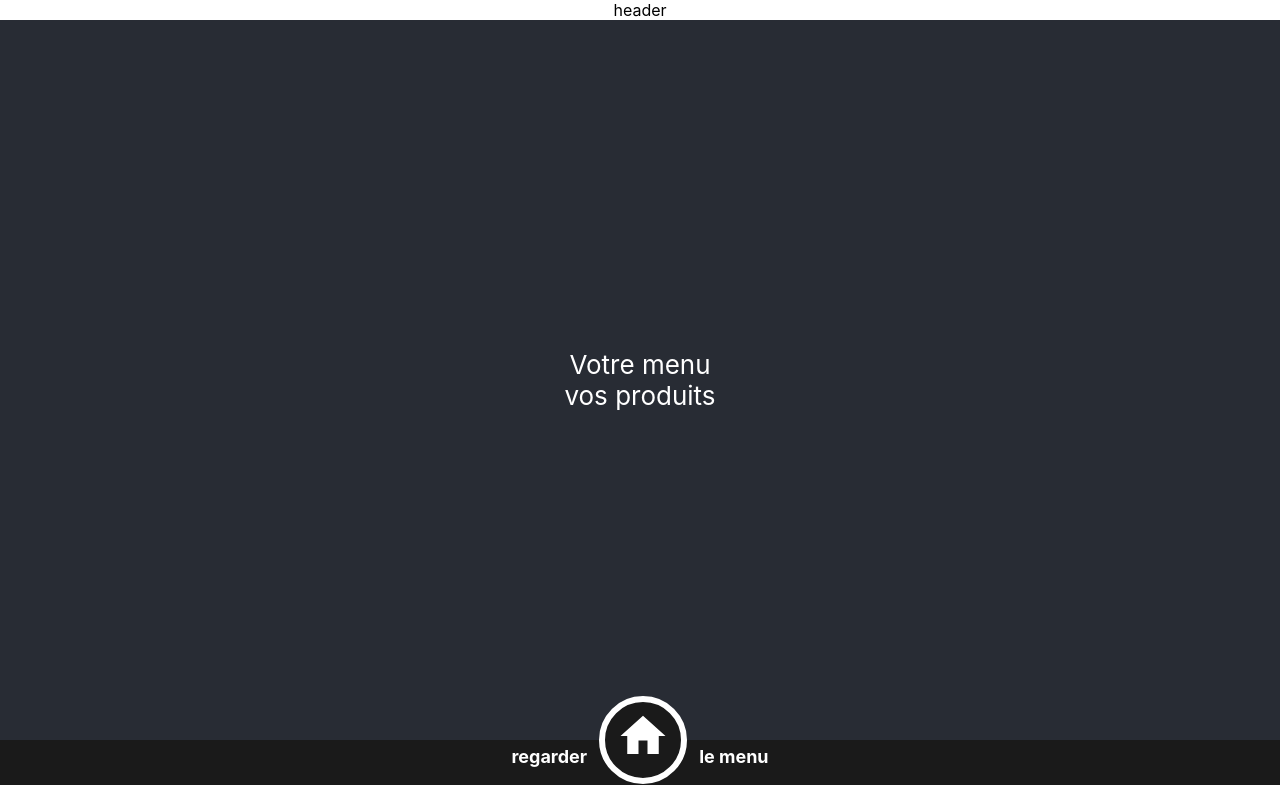
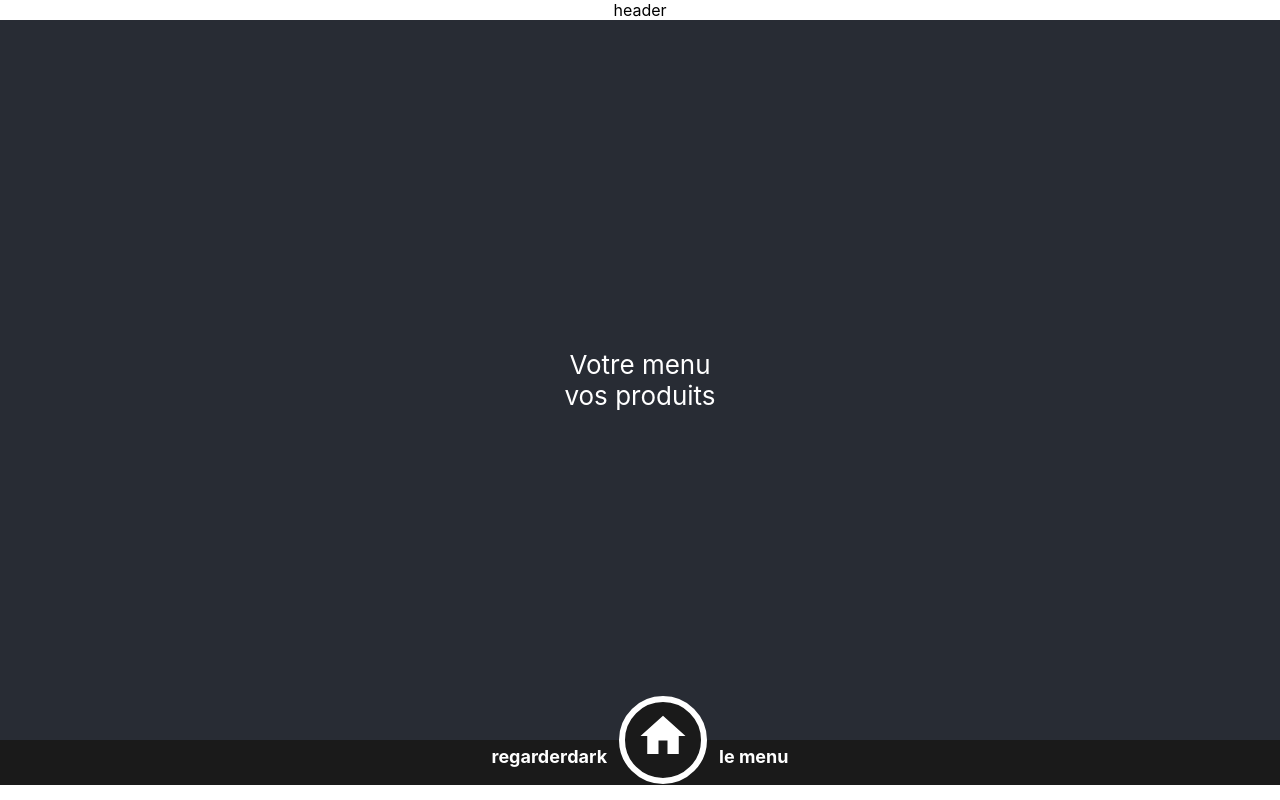
Before and after one commit to vk-573/react-menu-interview, a React (Create React App) app: page /menu in a window 1280 px wide. Built offline with nearby package versions, Linux system fonts and the light colour scheme.

Commit message:
feat(Theme): adding custom theme with a globalhook

```diff
--- a/src/App.tsx
+++ b/src/App.tsx
@@ -2,12 +2,12 @@ import React from "react";
 import "./styles/App.scss";
 import { Route, BrowserRouter as Router, Switch } from "react-router-dom";
 
+import { ThemeProvider } from "./Theme";
 import Header from "./components/header/header";
 import Footer from "./components/footer/footer";
 
 import Home from "./pages/home/home";
 import Menu from "./pages/menu/menu";
-
 
 // TODO add a a configurable layout with this.props.children && styled component structure
 
@@ -15,6 +15,7 @@ function App() {
   return (
     <Router>
       <div className="App">
+        <ThemeProvider>
           <Header />
           <div className="main-layout">
             <Switch>
@@ -23,6 +24,7 @@ function App() {
             </Switch>
           </div>
           <Footer />
+        </ThemeProvider>
       </div>
     </Router>
   );
--- /dev/null
+++ b/src/Theme.tsx
@@ -0,0 +1,28 @@
+import React, { createContext, useContext, useReducer } from "react";
+
+const ThemeContext = createContext();
+const initialState = { name: "dark", primary: "#1A1A1A", secondary: "#454545" };
+
+const reducer = (state, action: string) => {
+  switch (action) {
+    case "dark":
+      return { name: "dark", primary: "#1A1A1A", secondary: "#454545" };
+    case "light":
+      return { name: "light", primary: "#1A1A1A", secondary: "#454545" };
+    default:
+      return { name: "dark", primary: "#1A1A1A", secondary: "#454545" };
+  }
+};
+
+export const ThemeProvider = ({ children }) => {
+  const [state, dispatch] = useReducer(reducer, initialState);
+
+  return (
+    <ThemeContext.Provider value={{state, dispatch}}>
+      {children}
+    </ThemeContext.Provider>
+  );
+}
+
+// custom hook
+export const useTheme = () => useContext(ThemeContext);
--- a/src/components/footer/footer.tsx
+++ b/src/components/footer/footer.tsx
@@ -1,23 +1,23 @@
 import React from "react";
 import { NavLink } from "react-router-dom";
 
-import {
-  Home as HomeIcon,
-  MenuBook as MenuIcon
-} from "@material-ui/icons";
+import { Home as HomeIcon, MenuBook as MenuIcon } from "@material-ui/icons";
+import { useTheme } from "../../Theme";
 import "./footer.scss";
 
 export const Footer = ({}: any) => {
+  const {state, dispatch} = useTheme();
   return (
     <div className="flex footer-layout">
       <div>regarder</div>
+      {state.name}
       <NavLink className="circle" exact to="/menu" activeClassName="hidden">
         <MenuIcon className="icon" />
       </NavLink>
       <NavLink className="circle" exact to="/" activeClassName="hidden">
         <HomeIcon className="icon" />
       </NavLink>
-      <div>le menu</div>
+      <div onClick={() => dispatch("light")} >le menu</div>
     </div>
   );
 };
--- a/src/pages/home/home.tsx
+++ b/src/pages/home/home.tsx
@@ -1,8 +1,8 @@
 import React, { FunctionComponent } from "react";
 
-import { ArrowDownward } from '@material-ui/icons';
+import { ArrowDownward } from "@material-ui/icons";
 
-export const Home:FunctionComponent = ({}: any) => {
+export const Home: FunctionComponent = ({}: any) => {
   return (
     <div>
       <h2>Les Berthom</h2>
@@ -10,7 +10,7 @@ export const Home:FunctionComponent = ({}: any) => {
         <p>Consultez la carte digitale de votre établissement</p>
         <p>votre menu digitale</p>
       </div>
-      <ArrowDownward fontSize="large"/>
+      <ArrowDownward fontSize="large" />
     </div>
   );
 };
--- a/src/pages/menu/menu.tsx
+++ b/src/pages/menu/menu.tsx
@@ -1,6 +1,6 @@
 import React, { FunctionComponent } from "react";
 
-export const Menu:FunctionComponent = ({}: any) => {
+export const Menu: FunctionComponent = ({}: any) => {
   return (
     <div>
       Votre menu
```
Also changed, not shown: package.json (+10 -0 lines). Lines whose indentation alone changed are shown as unchanged.
